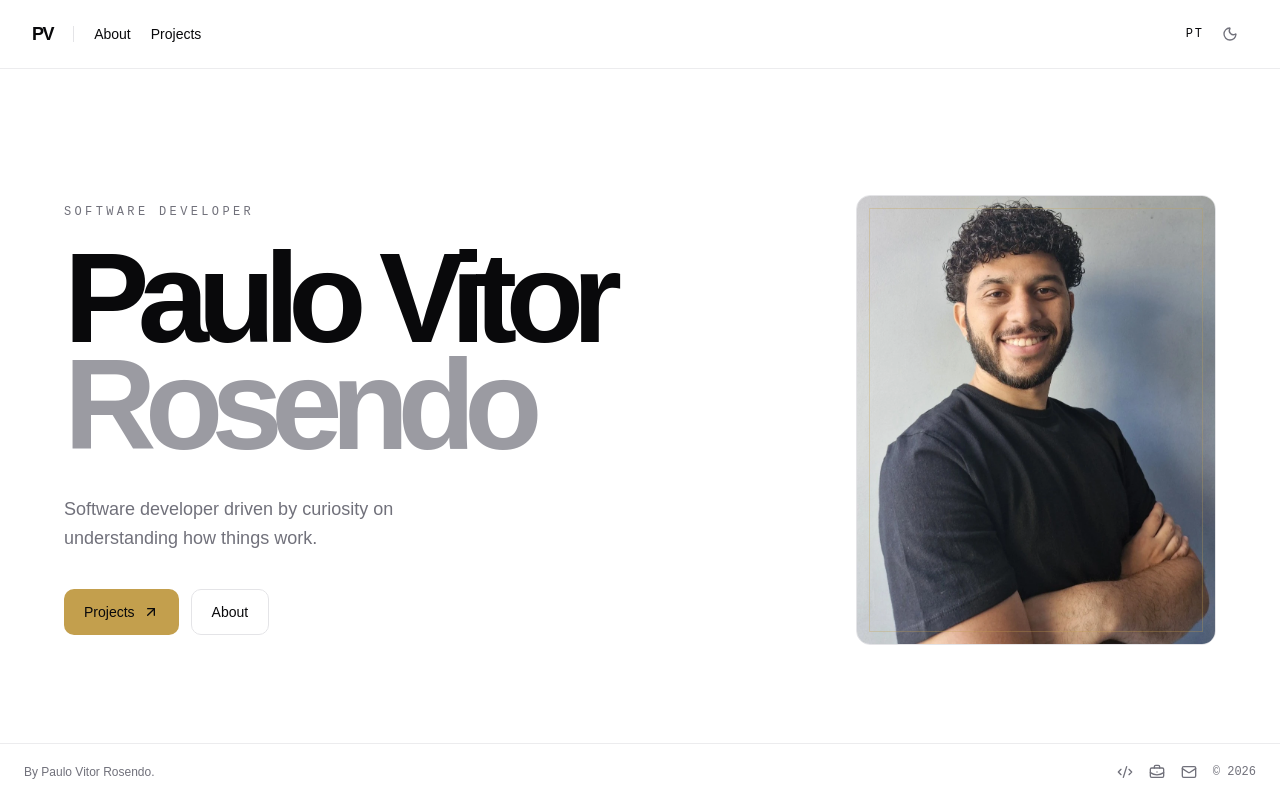
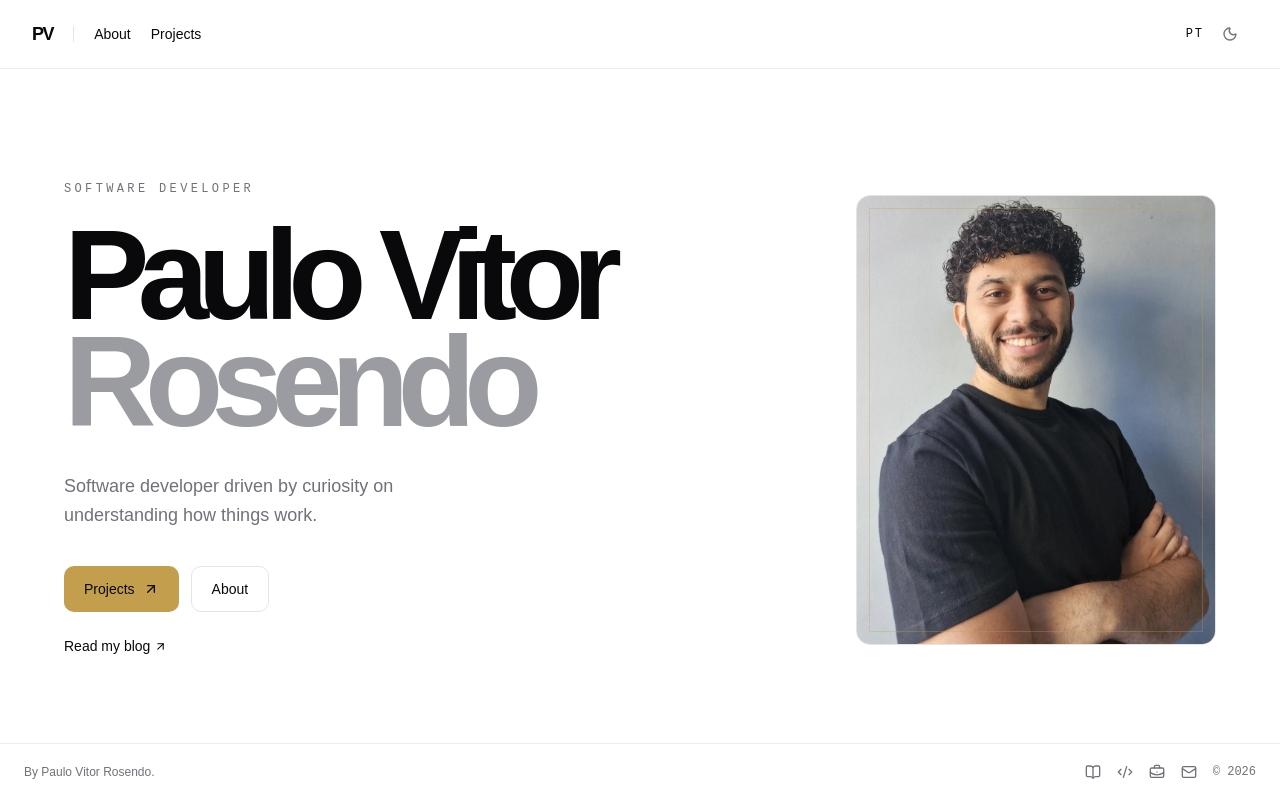
Before and after one commit to pvrosendo/personal-page, a React (Vite) app: page /en in a window 1280 px wide. Built offline with nearby package versions, Linux system fonts and the light colour scheme.

Commit message:
feat: add blog link to footer and landing page with localized text

```diff
--- a/src/components/layout/footer.tsx
+++ b/src/components/layout/footer.tsx
@@ -1,4 +1,4 @@
-import { Code2, BriefcaseBusiness, Mail } from 'lucide-react'
+import { Code2, BriefcaseBusiness, Mail, BookOpen } from 'lucide-react'
 import { site } from '@/lib/site'
 import { copy, getLocale } from '@/lib/i18n'
 import { useParams } from '@tanstack/react-router'
@@ -11,6 +11,15 @@ export function Footer() {
       <div className="flex w-full flex-col gap-4 sm:flex-row sm:items-center sm:justify-between">
         <span>{labels.footer}</span>
         <div className="flex items-center gap-4">
+          <a
+            aria-label={labels.blog}
+            href={site.blog}
+            target="_blank"
+            rel="noreferrer"
+            className="transition-colors hover:text-witcher"
+          >
+            <BookOpen size={16} />
+          </a>
           <a
             aria-label="GitHub"
             href={site.github}
--- a/src/lib/i18n.ts
+++ b/src/lib/i18n.ts
@@ -28,6 +28,7 @@ export const copy = {
     native: 'Nativo',
     advanced: 'Intermediário',
     blog: 'Blog',
+    visitBlog: 'Leia meu blog',
     footer: 'Por Paulo Vitor Rosendo.',
     theme: 'Alternar tema',
   },
@@ -52,6 +53,7 @@ export const copy = {
     native: 'Native',
     advanced: 'Intermediate',
     blog: 'Blog',
+    visitBlog: 'Read my blog',
     footer: 'By Paulo Vitor Rosendo.',
     theme: 'Toggle theme',
   },
--- a/src/lib/site.ts
+++ b/src/lib/site.ts
@@ -3,4 +3,5 @@ export const site = {
   email: 'paulovitor.rsd@gmail.com',
   github: 'https://github.com/pvrosendo',
   linkedin: 'https://www.linkedin.com/in/paulo-vitor-rosendo/',
+  blog: 'https://blog.pvrosendo.is-a.dev/',
 }
--- a/src/pages/landing.tsx
+++ b/src/pages/landing.tsx
@@ -3,6 +3,7 @@ import { ArrowUpRight } from 'lucide-react'
 import { Button } from '@/components/ui/button'
 import { PortraitPhoto } from '@/components/portrait-photo'
 import { copy, getLocale } from '@/lib/i18n'
+import { site } from '@/lib/site'
 import photo1 from '@/assets/photo1.webp'
 
 export function LandingPage() {
@@ -51,6 +52,15 @@ export function LandingPage() {
               )}
             </Button>
           </div>
+          <a
+            href={site.blog}
+            target="_blank"
+            rel="noreferrer"
+            className="mt-5 inline-flex items-center gap-1 text-sm text-muted-foreground transition-colors hover:text-witcher md:mt-6"
+          >
+            {text.visitBlog}
+            <ArrowUpRight size={13} />
+          </a>
         </div>
         <PortraitPhoto
           src={photo1}
```
